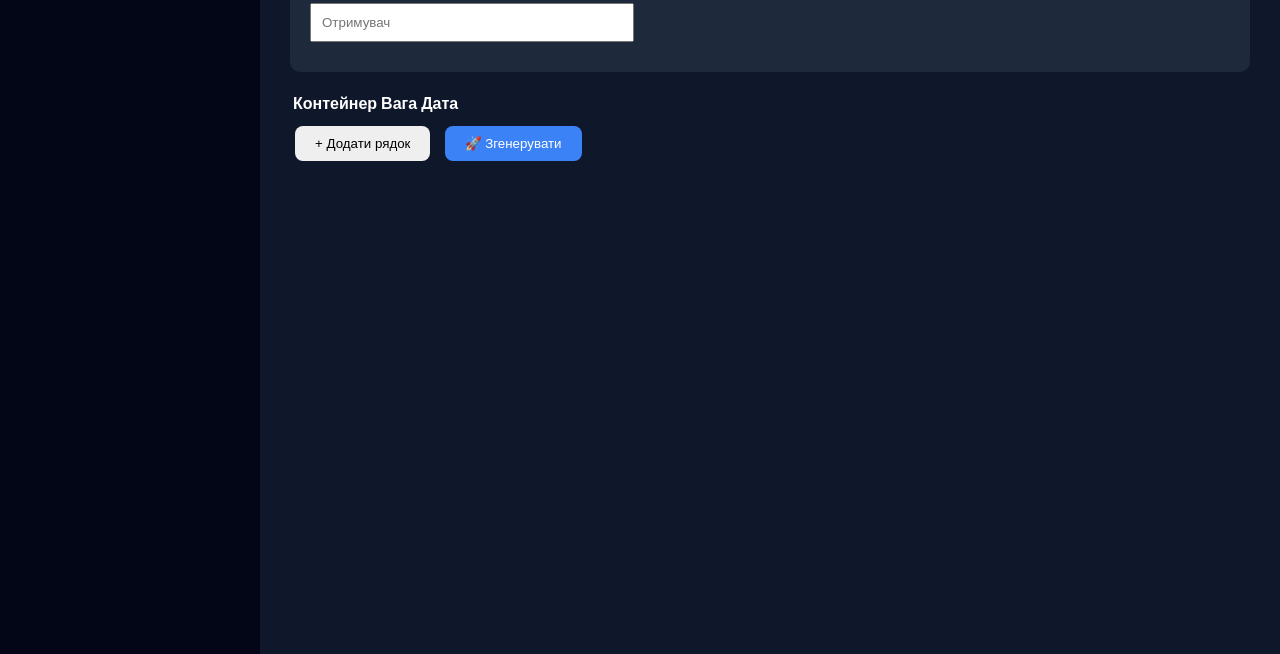
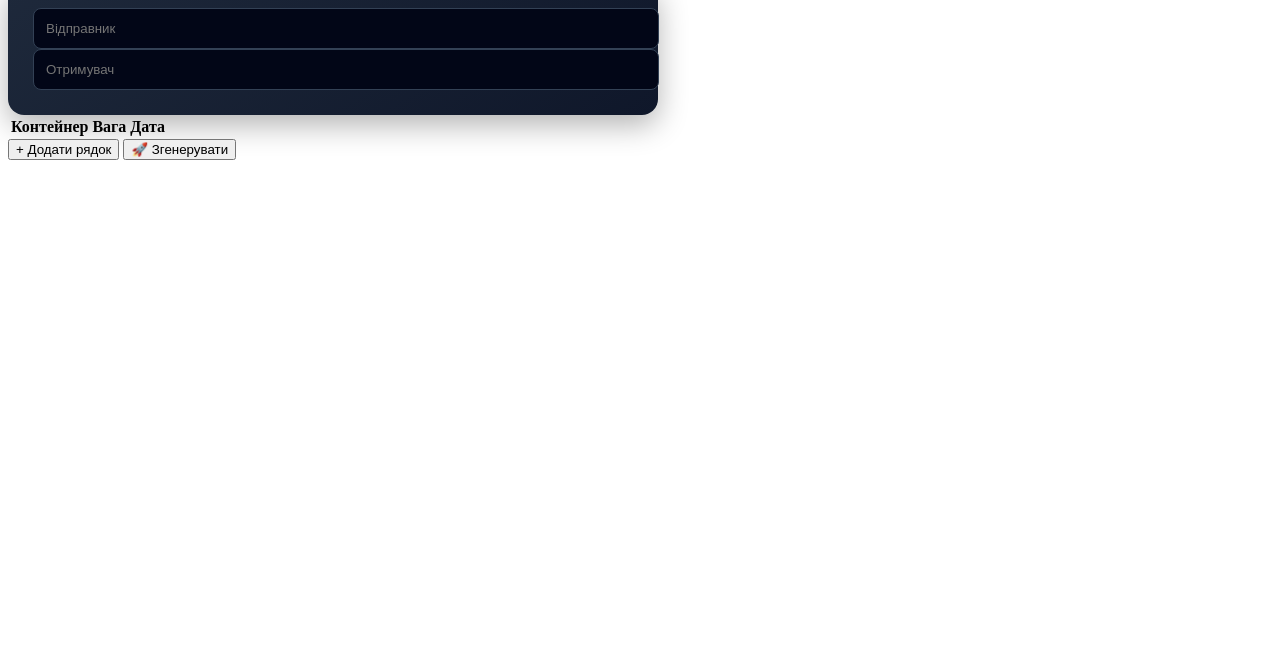
Before and after one commit to aistudioukr-art/docflow-pro, a plain HTML site: page static/index.html in a window 1280 px wide. Shown: the part 186-840 px from the top of the page. After the commit the page ends 800 px from the top, so only its background shows below. Drawn offline with Linux system fonts and the light colour scheme.

Commit message:
Update style.css

```diff
--- a/static/style.css
+++ b/static/style.css
@@ -1,67 +1,16 @@
-body {
-  margin: 0;
-  font-family: sans-serif;
-  background: #0f172a;
-  color: white;
-}
-
-.app {
-  display: flex;
-}
-
-.sidebar {
-  width: 220px;
-  background: #020617;
-  height: 100vh;
-  padding: 20px;
-}
-
-.sidebar h2 {
-  margin-bottom: 20px;
-}
-
-.sidebar button {
-  display: block;
-  width: 100%;
-  margin: 10px 0;
-  padding: 10px;
-  background: none;
-  border: none;
-  color: white;
-  text-align: left;
-  cursor: pointer;
-}
-
-.main {
-  flex: 1;
-  padding: 30px;
-}
-
 .card {
-  background: #1e293b;
-  padding: 20px;
-  border-radius: 10px;
+  background: linear-gradient(145deg, #1e293b, #0f172a);
+  padding: 25px;
+  border-radius: 16px;
+  box-shadow: 0 10px 30px rgba(0,0,0,0.3);
+  width: 600px;
 }
 
 input {
-  display: block;
-  margin: 10px 0;
-  padding: 10px;
-  width: 300px;
+  background: #020617;
+  border: 1px solid #334155;
+  color: white;
+  border-radius: 8px;
+  padding: 12px;
+  width: 100%;
 }
-
-button {
-  margin: 10px 5px;
-  padding: 10px 20px;
-  border-radius: 8px;
-  border: none;
-}
-
-.main-btn {
-  background: #3b82f6;
-  color: white;
-}
-
-table {
-  margin-top: 20px;
-}
```
